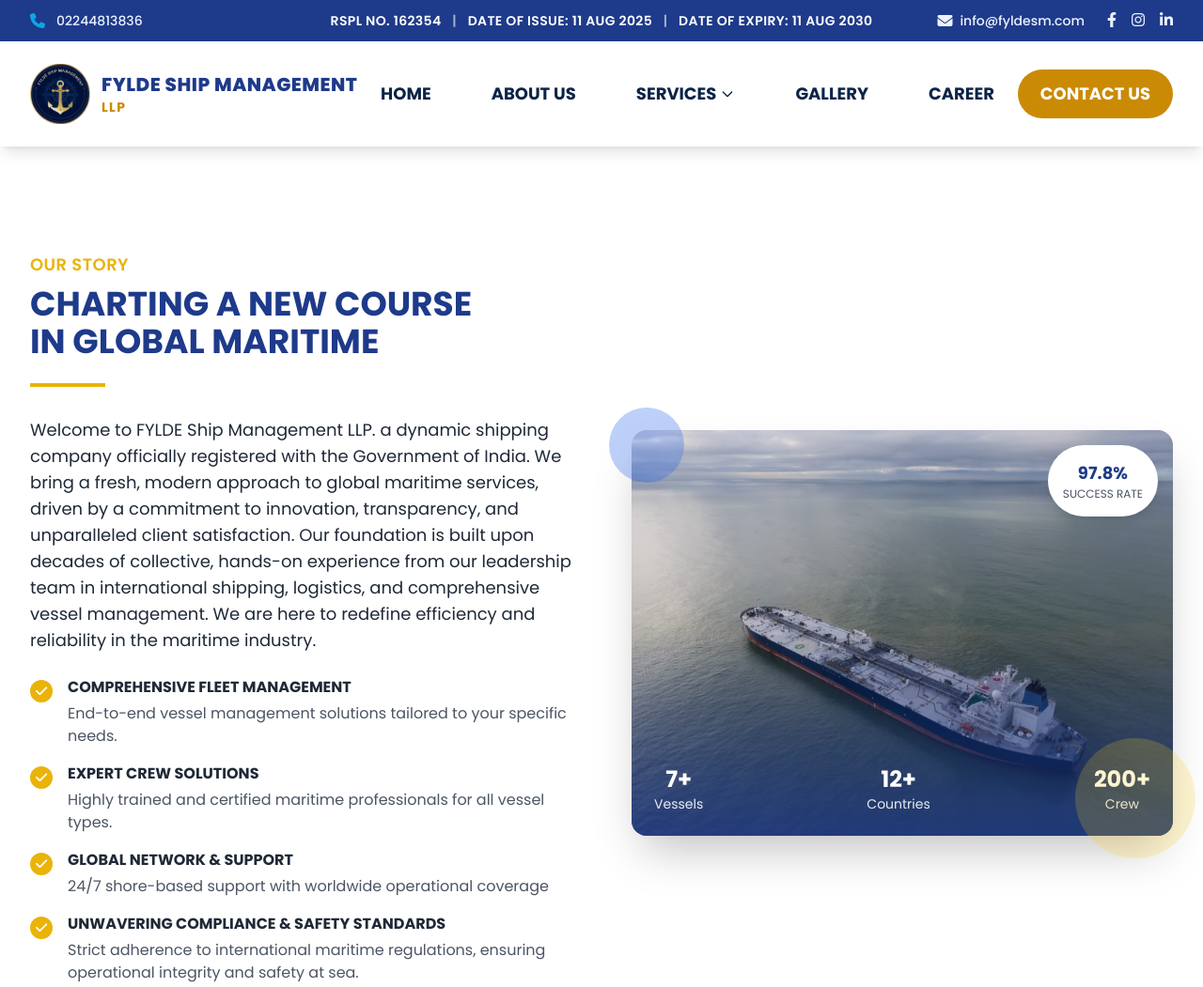
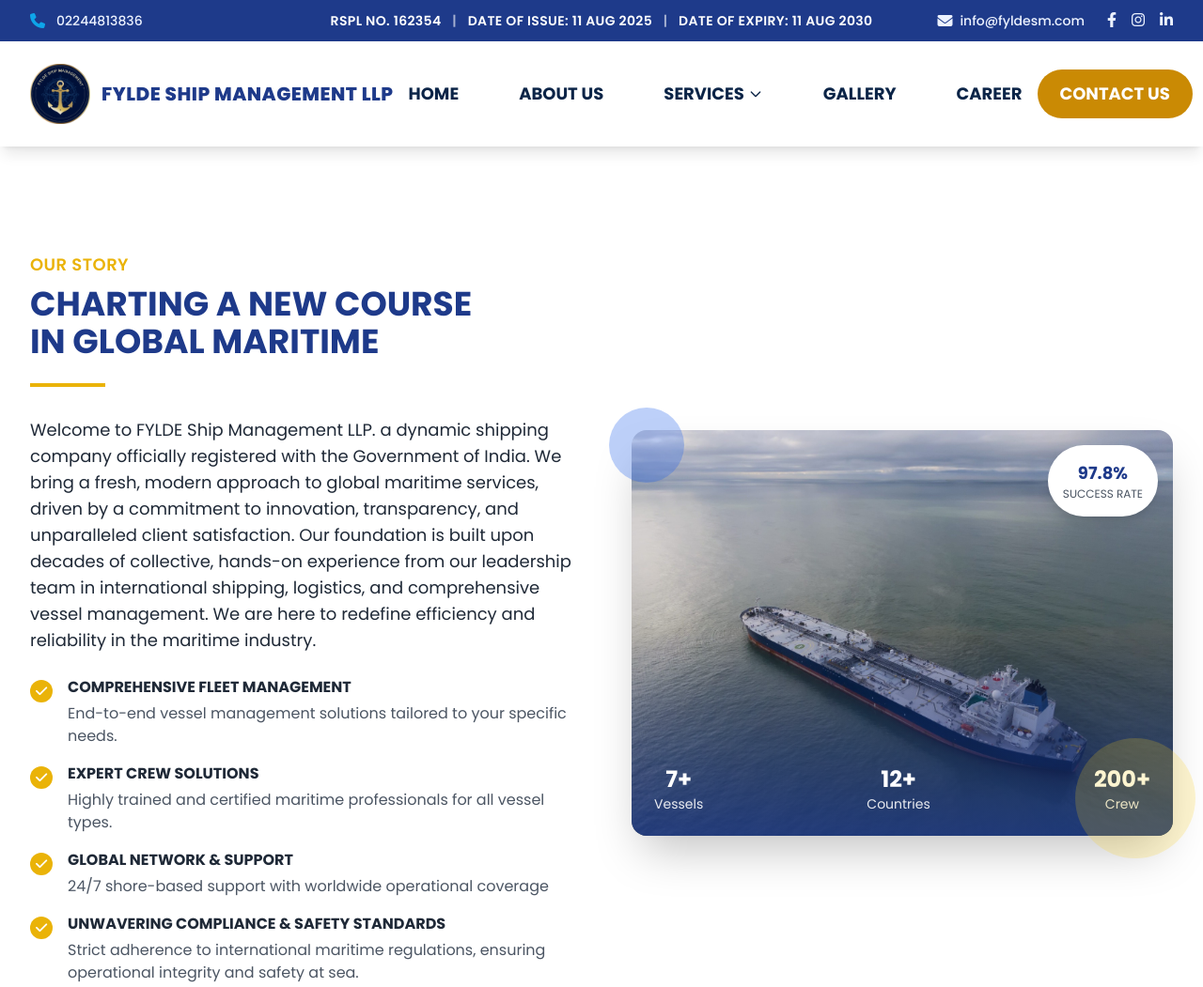
Before and after one commit to TwinkleMedia/FyldeShip, a website: page about.html in a window 1280 px wide. Shown: the top 1051 px of the page at 94% size. Drawn offline with nearby package versions, Linux system fonts and the light colour scheme; a web font is replaced by a local one.

Commit message:
Company name header 3

```diff
--- a/about.html
+++ b/about.html
@@ -413,12 +413,7 @@
                   <span
                     class="text-blue-900 font-extrabold uppercase tracking-wide text-[11px] sm:text-sm md:text-base lg:text-sm xl:text-xl whitespace-nowrap"
                   >
-                    Fylde Ship Management
-                  </span>
-                  <span
-                    class="text-yellow-600 font-bold uppercase tracking-widest text-[9px] sm:text-[10px] md:text-xs xl:text-sm"
-                  >
-                    LLP
+                    Fylde Ship Management LLP
                   </span>
                 </span>
               </a>
```
Also changed, not shown: brokerage.html (+1 -6 lines), career.html (+2 -6 lines), chatering.html (+1 -4 lines), contact.html (+2 -4 lines), crewManagement.html (+1 -4 lines), crudeOil.html (+1 -4 lines), gallery.html (+1 -4 lines), index.html (+1 -4 lines), technicalManagement.html (+1 -4 lines).
